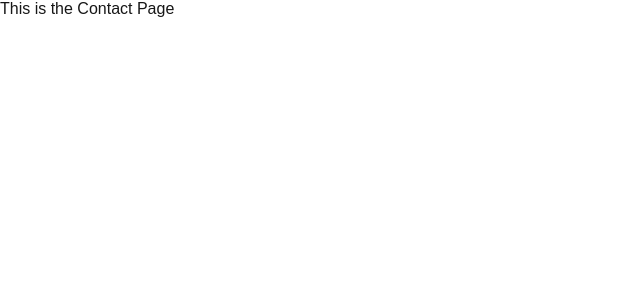
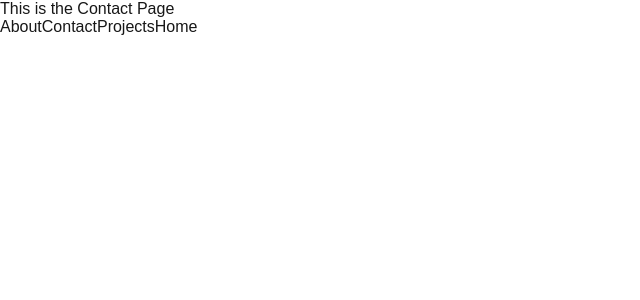
Before and after one commit to PrincessHornage/Portfolio, a Next.js app in the folder osaani-portfolio/: page /contact in a window 1280 px wide. Shown: the top 300 px of the page, without its empty margins (0-640 px from the left). Built offline with nearby package versions, Linux system fonts and the light colour scheme.

Commit message:
created first component. Setting up navbar for page traversal. adding bulma framework to project

```diff
--- a/osaani-portfolio/app/contact/page.tsx
+++ b/osaani-portfolio/app/contact/page.tsx
@@ -1,8 +1,18 @@
 import React from 'react'
-
+import Link from 'next/link'
 const ContactPage = () => {
   return (
-    <div>This is the Contact Page</div>
+    <div className='container'>
+      This is the Contact Page
+      <div className="block">
+        <Link className='ml-6' href="/about">About</Link>
+        <Link href="/contact">Contact</Link>
+        <Link href="/projects">Projects</Link>
+        <Link href="/">Home</Link>
+      </div>
+
+    </div>
+
   )
 }
 
```
Also changed, not shown: osaani-portfolio/app/components/navbar.tsx (added, +34 -0 lines), osaani-portfolio/app/page.tsx (+3 -5 lines), osaani-portfolio/package.json (+5 -4 lines), osaani-portfolio/public/game-console.png (added), 1 other file (tests, documents, lock files or other folders).
